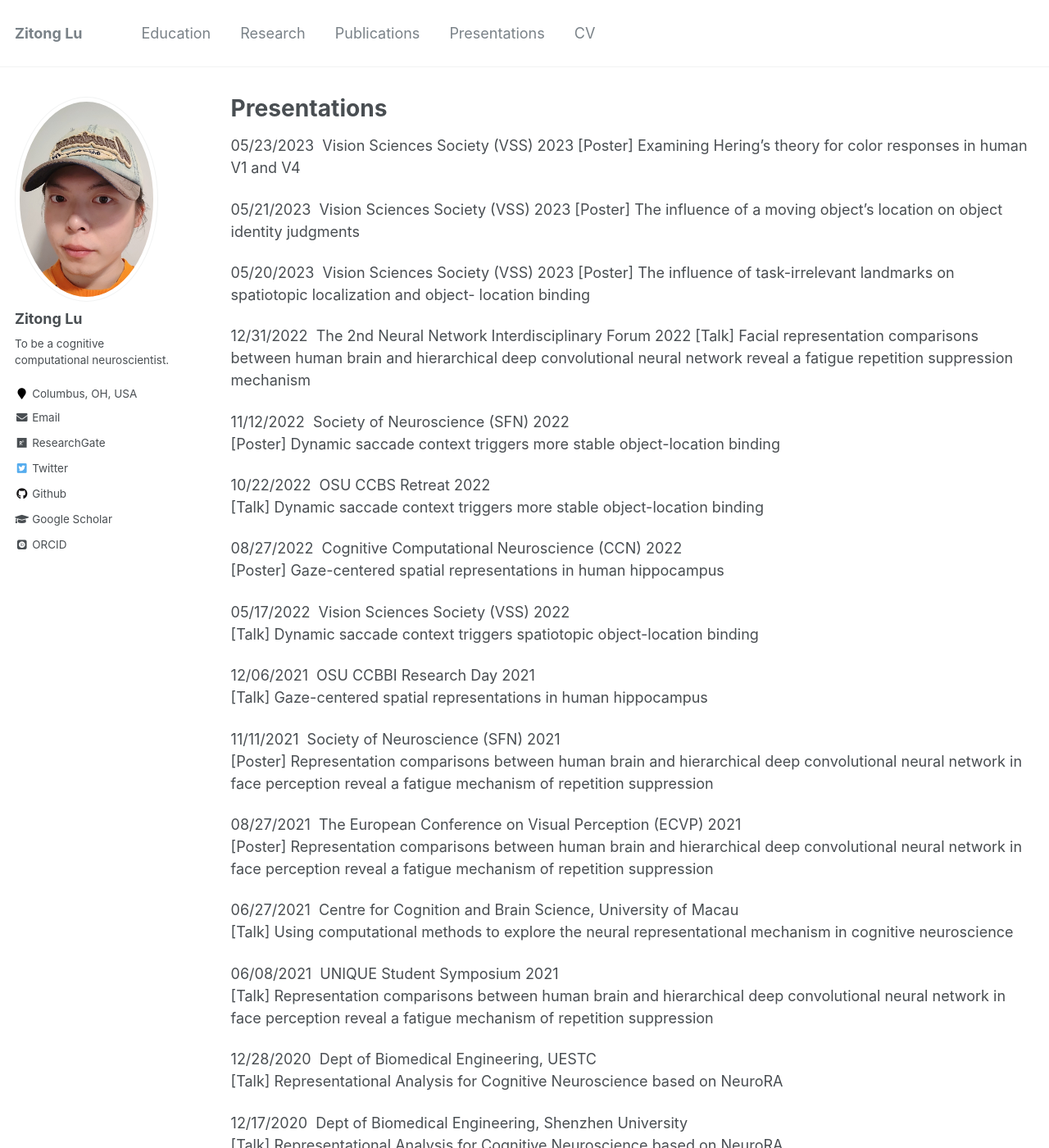
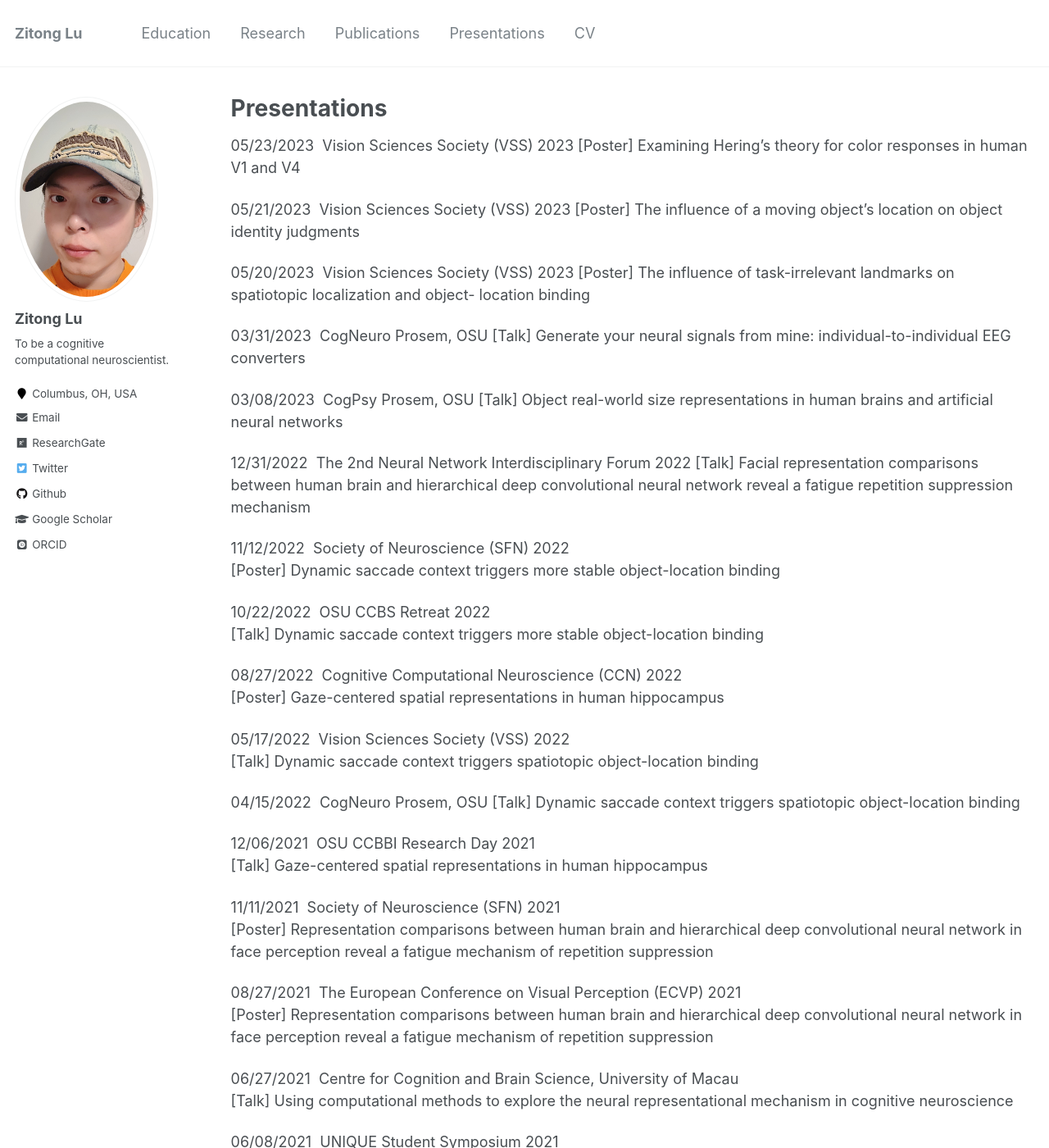
Before and after one commit to ZitongLu1996/zitonglu1996.github.io, a Jekyll site: the page built from _pages/presentations.md, in a window 1280 px wide and 1400 px high. Shown: the whole window at 82% size. Built offline with Jekyll 4.4.1, drawn with Linux system fonts in a browser that asks for light colours; some web fonts are replaced.

Commit message:
Apr 4th 2023

```diff
--- a/_pages/presentations.md
+++ b/_pages/presentations.md
@@ -14,6 +14,12 @@ author_profile: true
 05/20/2023&nbsp;&nbsp;Vision Sciences Society (VSS) 2023
 [Poster] The influence of task-irrelevant landmarks on spatiotopic localization and object- location binding
 
+03/31/2023&nbsp;&nbsp;CogNeuro Prosem, OSU
+[Talk] Generate your neural signals from mine: individual-to-individual EEG converters
+
+03/08/2023&nbsp;&nbsp;CogPsy Prosem, OSU
+[Talk] Object real-world size representations in human brains and artificial neural networks
+
 12/31/2022&nbsp;&nbsp;The 2nd Neural Network Interdisciplinary Forum 2022
 [Talk] Facial representation comparisons between human brain and hierarchical deep convolutional neural network reveal a fatigue repetition suppression mechanism
 
@@ -27,6 +33,9 @@ author_profile: true
 [Poster] Gaze-centered spatial representations in human hippocampus
 
 05/17/2022&nbsp;&nbsp;Vision Sciences Society (VSS) 2022
+[Talk] Dynamic saccade context triggers spatiotopic object-location binding
+
+04/15/2022&nbsp;&nbsp;CogNeuro Prosem, OSU
 [Talk] Dynamic saccade context triggers spatiotopic object-location binding
 
 12/06/2021&nbsp;&nbsp;OSU CCBBI Research Day 2021
```
Also changed, not shown: _pages/publications.md (+7 -1 lines).
